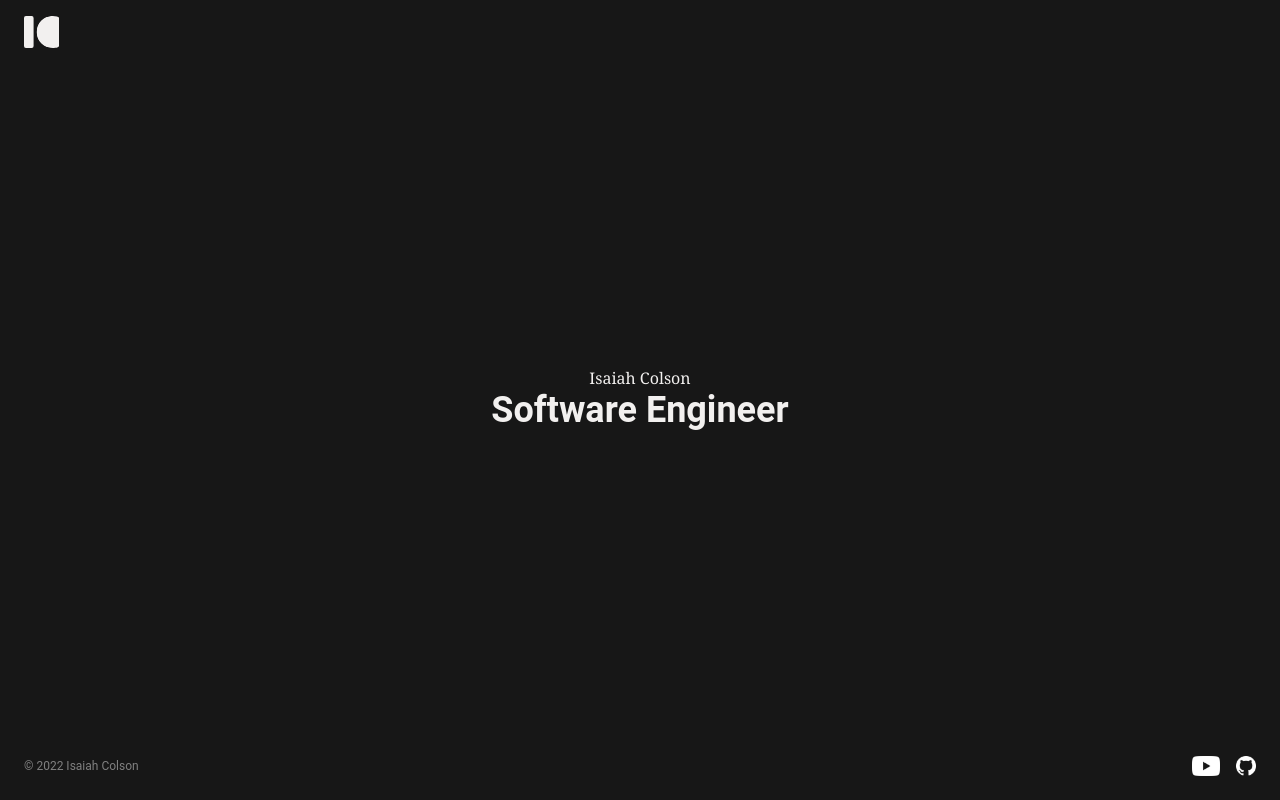
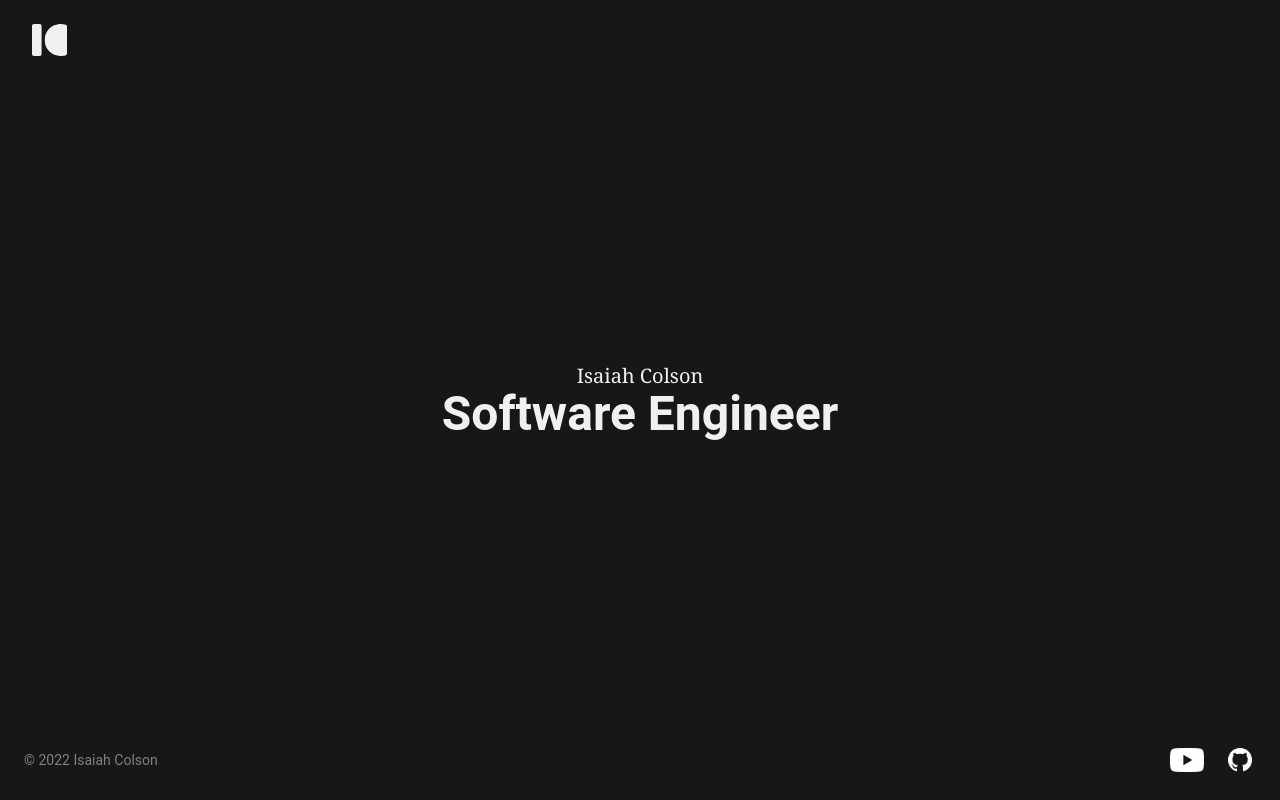
Before and after one commit to isaiahcolson/colson-site, a React app: page / in a window 1280 px wide. Built offline with nearby package versions, Linux system fonts and the light colour scheme.

Commit message:
add desktop styles for home page v1

```diff
--- a/src/App.tsx
+++ b/src/App.tsx
@@ -7,11 +7,13 @@ import "./scss/index.scss";
 
 function App() {
   return (
-    <div className="h-full min-h-screen flex flex-col">
+    <div className="h-full min-h-screen flex flex-col max-w-7xl my-0 mx-auto">
       <NavBar />
 
-      <div className="mb-auto flex flex-col justify-center items-center h-[calc(100vh-132px)]">
-        <p className="text-white text-base font-serif">Isaiah Colson</p>
+      <div className="mb-auto flex flex-col justify-center items-center h-[calc(100vh-132px)] md:h-[calc(100vh-160px)]">
+        <p className="text-white text-base font-serif md:text-xl">
+          Isaiah Colson
+        </p>
 
         <AnimatedTypography />
       </div>
--- a/src/components/Animation/AnimatedTypography.tsx
+++ b/src/components/Animation/AnimatedTypography.tsx
@@ -3,7 +3,9 @@ import React from "react";
 function AnimatedTypography() {
   return (
     <div>
-      <p className="text-white text-4xl font-bold">Software Engineer</p>
+      <p className="text-white text-4xl font-bold md:text-5xl">
+        Software Engineer
+      </p>
     </div>
   );
 }
--- a/src/components/Footer/Footer.tsx
+++ b/src/components/Footer/Footer.tsx
@@ -8,27 +8,33 @@ function Footer() {
 
   return (
     <div className="flex py-4 px-4 items-center justify-between">
-      <p className="text-gray-50 text-xs p-2">&copy; {year} Isaiah Colson</p>
+      <p className="text-gray-50 text-xs p-2 md:text-sm">
+        &copy; {year} Isaiah Colson
+      </p>
 
       <div className="flex">
         <a
-          className="p-2 block"
+          className="p-2 block md:p-3"
           href="https://www.youtube.com/isaiahcolson"
           target="_blank"
         >
           <img
             alt="link to YouTube channel"
-            className="h-5"
+            className="h-5 md:h-6"
             src={youtubeIcon}
           />
         </a>
 
         <a
-          className="p-2 block"
+          className="p-2 block md:p-3"
           href="https://github.com/isaiahcolson"
           target="_blank"
         >
-          <img alt="link to GitHub account" className="h-5" src={githubIcon} />
+          <img
+            alt="link to GitHub account"
+            className="h-5 md:h-6"
+            src={githubIcon}
+          />
         </a>
       </div>
     </div>
--- a/src/components/NavBar/NavBar.tsx
+++ b/src/components/NavBar/NavBar.tsx
@@ -3,8 +3,8 @@ import { ICLogo } from "../Icons";
 
 function NavBar() {
   return (
-    <div className="py-4 px-6">
-      <ICLogo className="w-auto h-8" />
+    <div className="py-4 px-6 md:py-6 md:px-8">
+      <ICLogo className="w-auto h-6 md:h-8" />
     </div>
   );
 }
```
